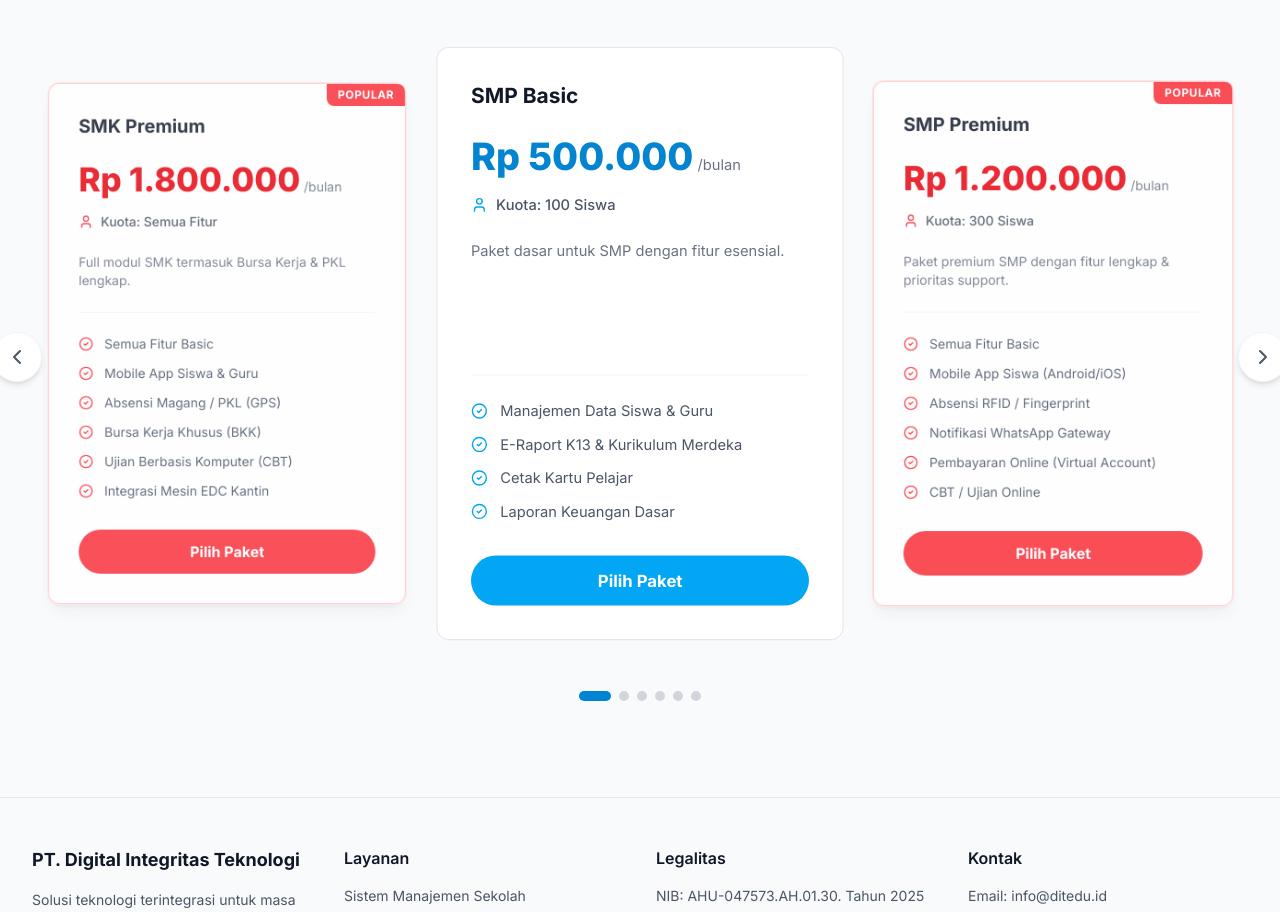
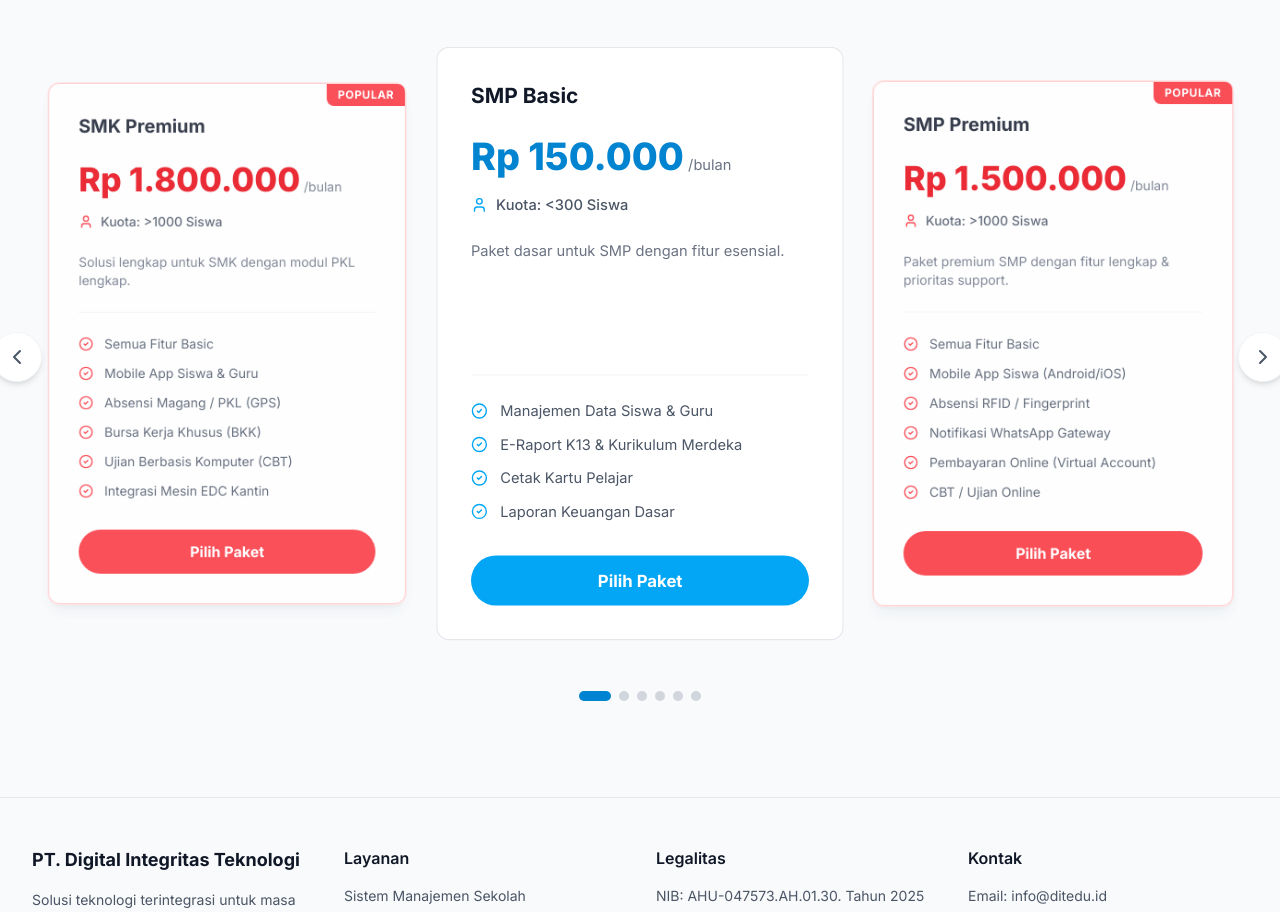
Before and after one commit to ahaydeid/dit_officialweb, a Next.js app: page /features in a window 1280 px wide. Shown: the part 2240-3152 px from the top of the page. Built offline with nearby package versions, Linux system fonts and the light colour scheme.

Commit message:
Update harga

```diff
--- a/app/features/page.tsx
+++ b/app/features/page.tsx
@@ -48,8 +48,8 @@ import PricingCarousel from "@/components/sections/PricingCarousel";
 const pricingData = [
     {
         title: "SMP Basic",
-        price: "Rp 500.000",
-        quota: "100 Siswa",
+        price: "Rp 150.000",
+        quota: "<300 Siswa",
         desc: "Paket dasar untuk SMP dengan fitur esensial.",
         features: [
             "Manajemen Data Siswa & Guru",
@@ -60,8 +60,8 @@ const pricingData = [
     },
     {
         title: "SMP Premium",
-        price: "Rp 1.200.000",
-        quota: "300 Siswa",
+        price: "Rp 1.500.000",
+        quota: ">1000 Siswa",
         desc: "Paket premium SMP dengan fitur lengkap & prioritas support.",
         isPopular: true,
         features: [
@@ -75,8 +75,8 @@ const pricingData = [
     },
     {
         title: "SMA Basic",
-        price: "Rp 600.000",
-        quota: "100 Siswa",
+        price: "Rp 150.000",
+        quota: "<300 Siswa",
         desc: "Paket dasar untuk SMA/MA.",
         features: [
             "Manajemen Data Siswa & Guru",
@@ -88,7 +88,7 @@ const pricingData = [
     {
         title: "SMA Premium",
         price: "Rp 1.500.000",
-        quota: "Semua Fitur",
+        quota: ">1000 Siswa",
         desc: "Solusi lengkap untuk SMA besar dengan kebutuhan kompleks.",
         isPopular: true,
         features: [
@@ -102,8 +102,8 @@ const pricingData = [
     },
     {
         title: "SMK Basic",
-        price: "Rp 750.000",
-        quota: "200 Siswa",
+        price: "Rp 150.000",
+        quota: "<300 Siswa",
         desc: "Paket dasar SMK dengan modul PKL dasar.",
         features: [
             "Manajemen Data Siswa & Guru",
@@ -115,8 +115,8 @@ const pricingData = [
     {
         title: "SMK Premium",
         price: "Rp 1.800.000",
-        quota: "Semua Fitur",
-        desc: "Full modul SMK termasuk Bursa Kerja & PKL lengkap.",
+        quota: ">1000 Siswa",
+        desc: "Solusi lengkap untuk SMK dengan modul PKL lengkap.",
         isPopular: true,
         features: [
             "Semua Fitur Basic",
```
